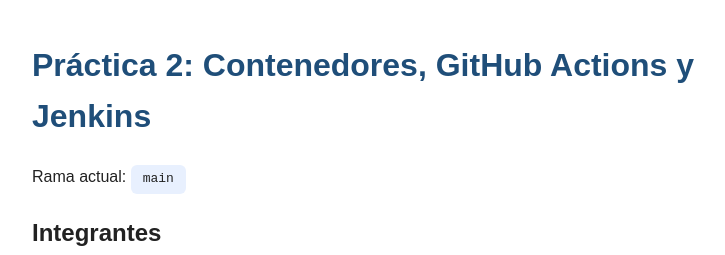
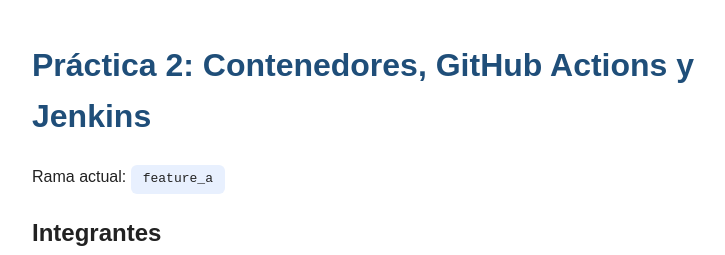
Before and after one commit to ElCopetes/Practica_2_Oseguera_Millan, a plain HTML site: page index.html in a window 1280 px wide. Shown: the top 255 px of the page, without its empty margins (258-983 px from the left). Drawn offline with Linux system fonts and the light colour scheme.

Commit message:
Corregir nombre de rama en html

```diff
--- a/index.html
+++ b/index.html
@@ -28,7 +28,7 @@
   <h1>Práctica 2: Contenedores, GitHub Actions y Jenkins</h1>
 
   <!-- Cambien este texto en cada rama: main / feature_a / feature_b -->
-  <p>Rama actual: <span class="rama">main</span></p>
+  <p>Rama actual: <span class="rama">feature_a</span></p>
 
   <h2>Integrantes</h2>
   <ul>
```
